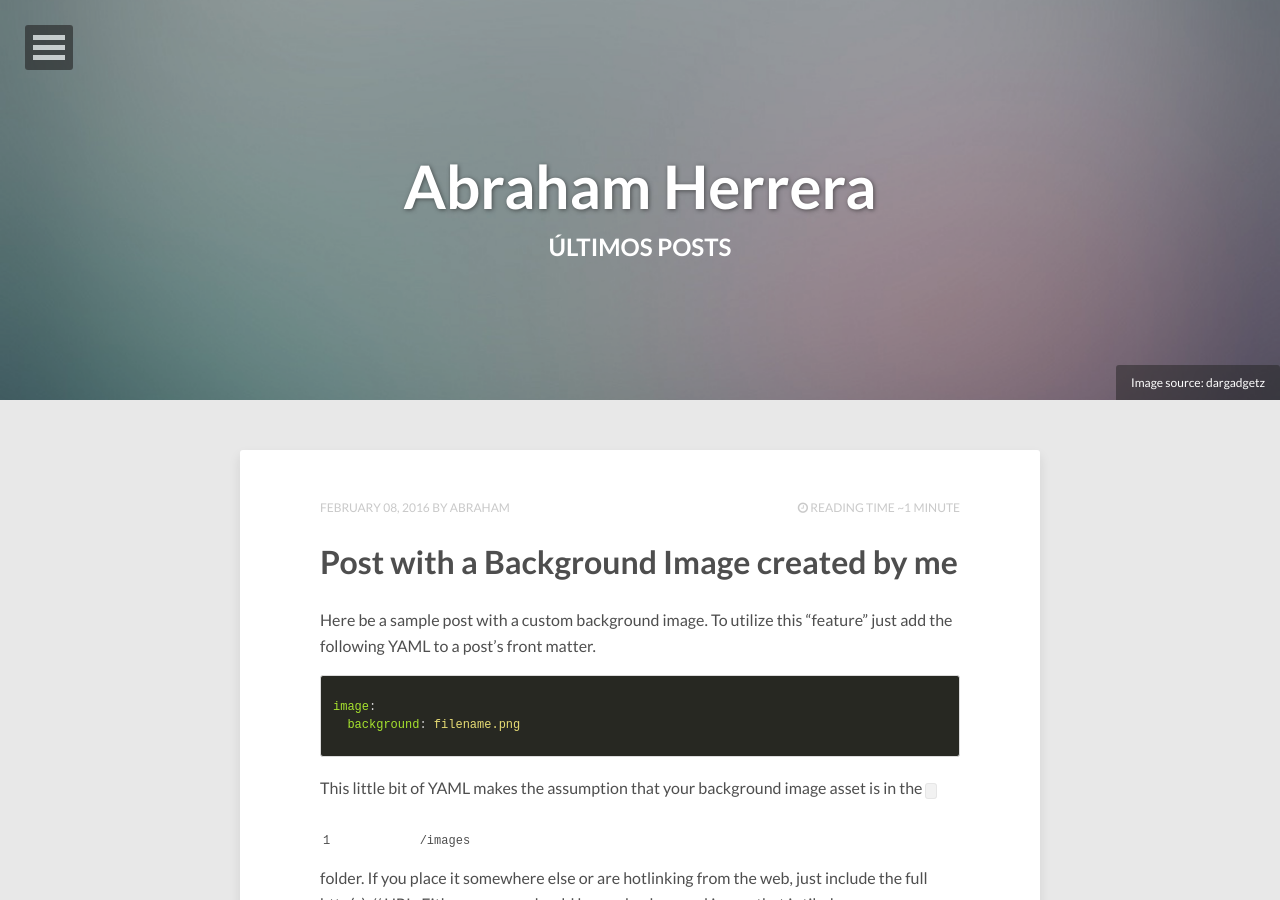
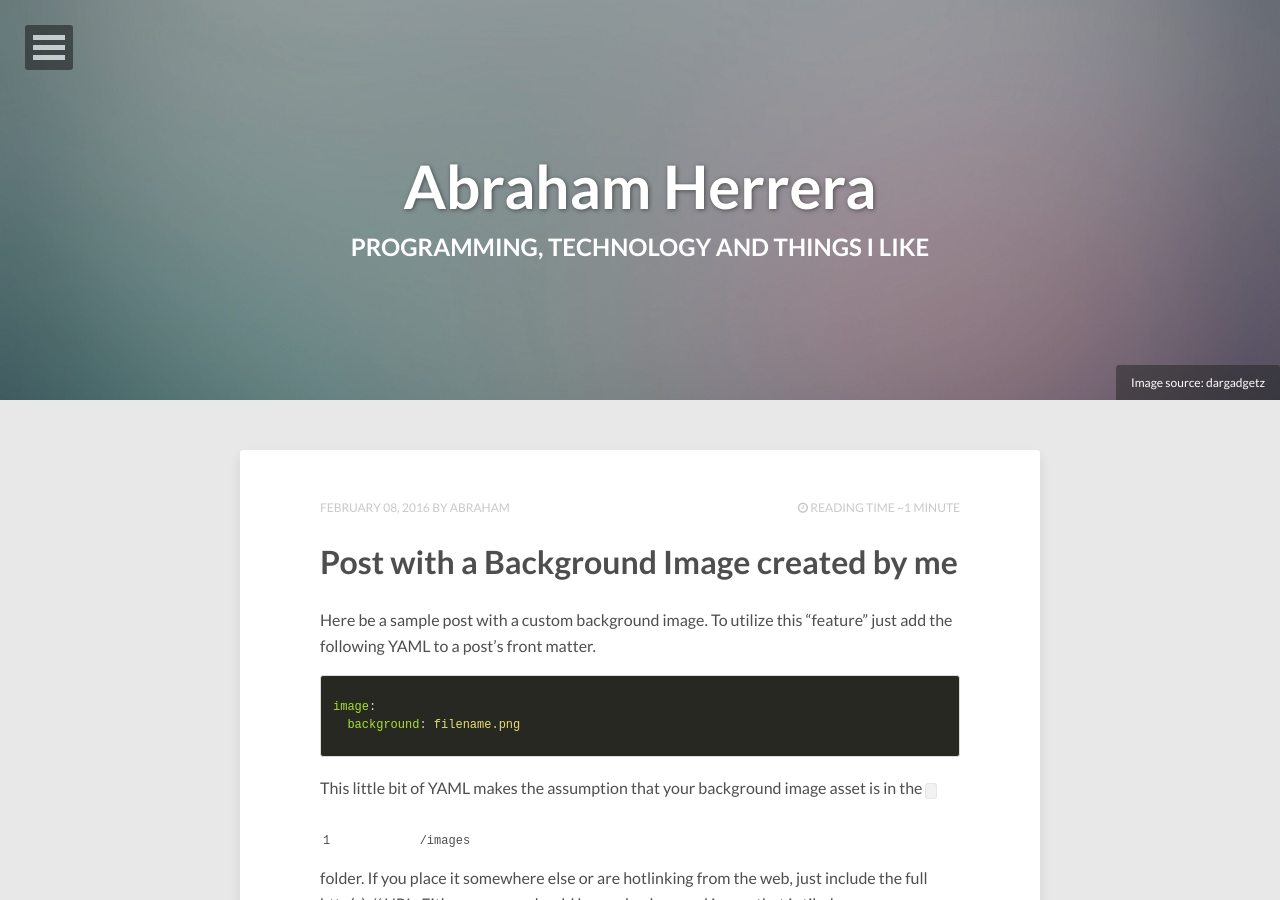
Before and after one commit to AbrahamTheCoder/Abraham, a Jekyll site: the page built from index.html, in a window 1280 px wide and 900 px high. Built offline with Jekyll 4.4.1, drawn with Linux system fonts in a browser that asks for light colours; nearby versions of some CDN libraries; the list of posts is cut into pages by our own code.

Commit message:
Update 5

```diff
--- a/index.html
+++ b/index.html
@@ -1,6 +1,6 @@
 ---
 layout: post-index
-title: Últimos Posts
+title: Programming, Technology and things I like
 description: "Describe this nonsense."
 tags: [Jekyll, theme, themes, responsive, blog, modern]
 comments: false
```
